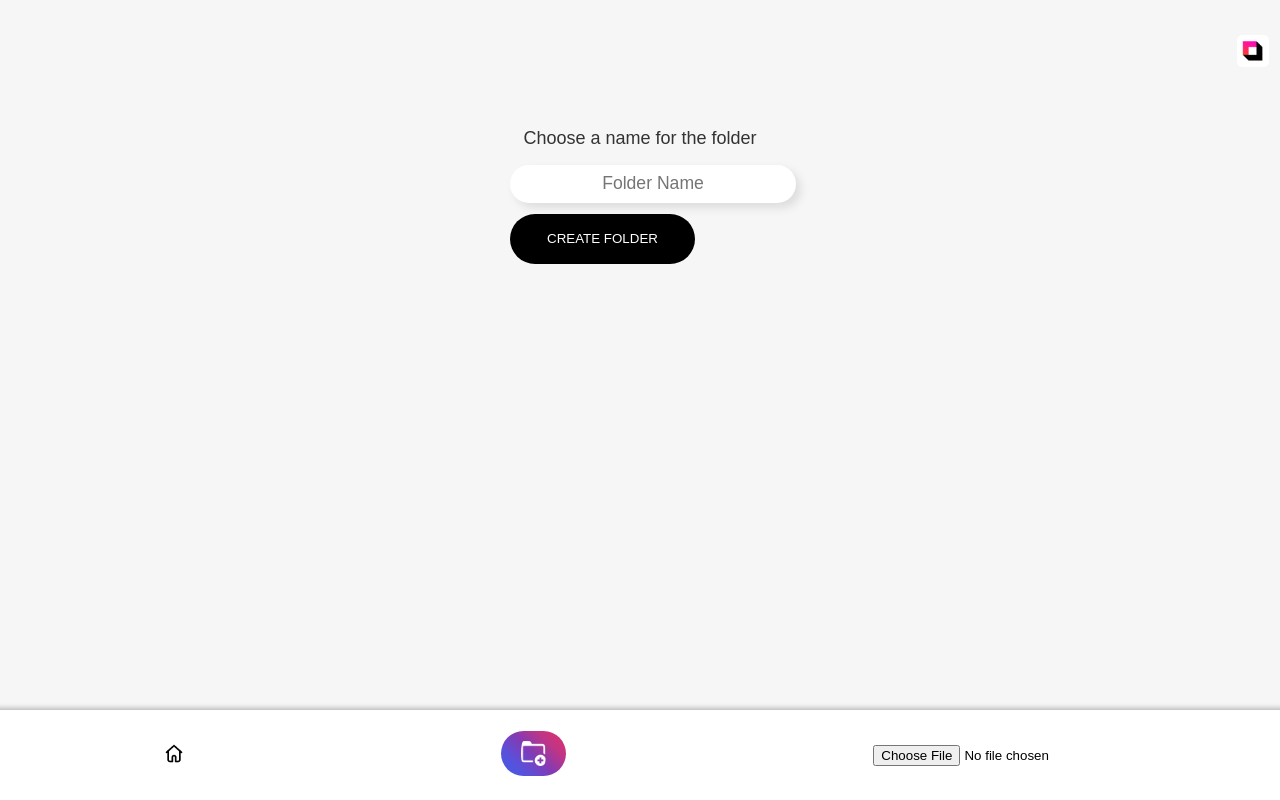
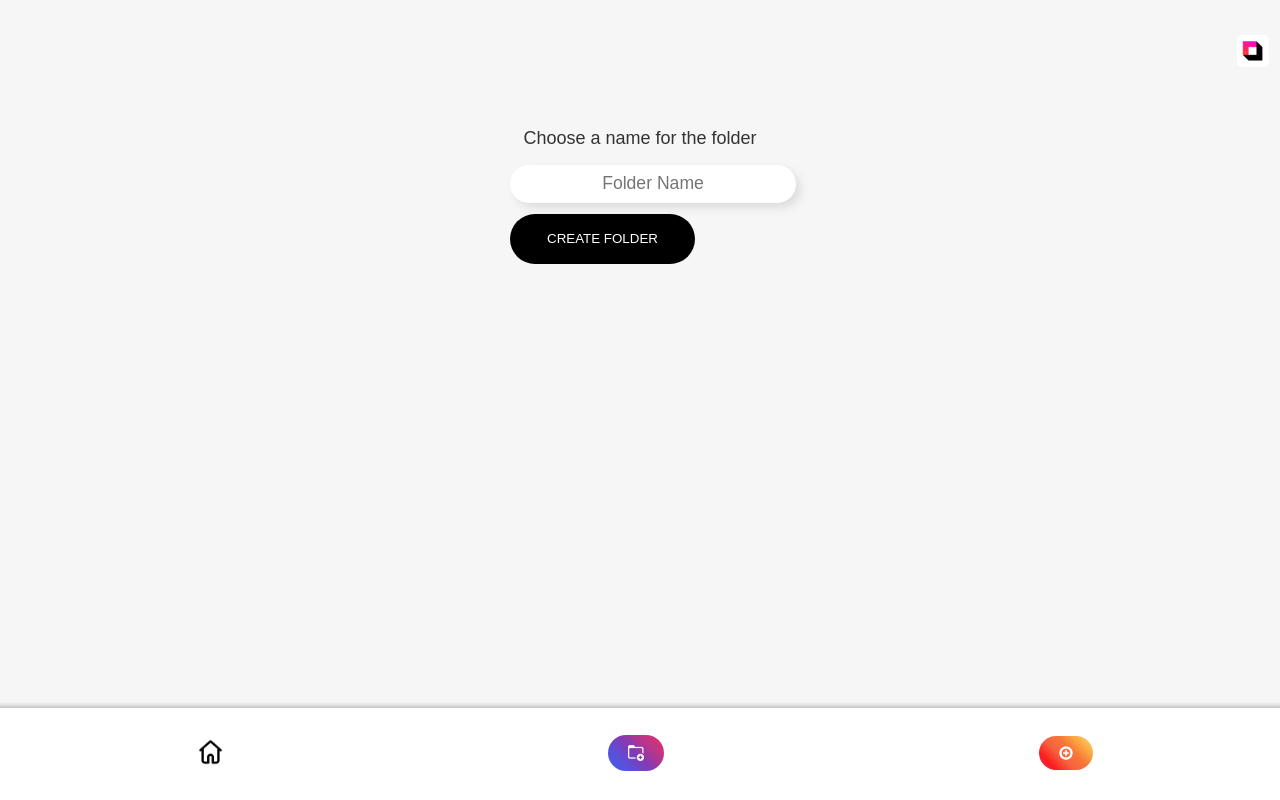
Before and after one commit to Riyadaram/PROYECTO_FINAL, a React (Vite) app: page /create-folder in a window 1280 px wide. Built offline with nearby package versions, Linux system fonts and the light colour scheme; a web font is replaced by a local one.

Commit message:
footer updated with style

```diff
--- a/src/components/FooterMenu/FooterMenu.css
+++ b/src/components/FooterMenu/FooterMenu.css
@@ -22,8 +22,8 @@ button {
 
 .basic-button {
   background-color: white;
-  border-radius: 50%; /* Esto hace que los botones sean circulares */
-  width: 20px; /* Ajusta según tus necesidades */
+  border-radius: 50%;
+  width: 27px;
   border: none;
   cursor: pointer;
   outline: none;
@@ -31,9 +31,29 @@ button {
   padding: 10px;
 }
 
+.basic-button:hover {
+  transform: scale(1.1);
+  background-color: #f5f5f5;
+}
+
+.plus-button {
+  position: relative;
+  width: 20px;
+  padding: 7px 17px;
+  border-radius: 50px;
+  background: linear-gradient(45deg, #e1306c, #fd1d1d, #f56040, #f77737, #fcaf45, #ffdc80);
+  transition: background 1.5s ease-in-out, color 1s ease-in-out;
+  border: 0px solid transparent;
+}
+
+.plus-button:hover {
+  background: linear-gradient(45deg, #405de6, #5851db, #833ab4, #c13584, #e1306c);
+  transform: scale(1.1);
+}
+
 .folder-button {
   position: relative;
-  width: 25px;
+  width: 16px;
   padding: 10px 20px;
   border-radius: 50px;
   background: linear-gradient(45deg, #405de6, #5851db, #833ab4, #c13584, #e1306c);
@@ -44,25 +64,3 @@ button {
 .folder-button:hover {
   background: linear-gradient(45deg, #e1306c, #fd1d1d, #f56040, #f77737, #fcaf45, #ffdc80);
 }
-
-.plus-button {
-  position: relative;
-  width: 30px;
-  padding: 7px 17px;
-  border-radius: 50px;
-  background: linear-gradient(45deg, #e1306c, #fd1d1d, #f56040, #f77737, #fcaf45, #ffdc80);
-  transition: background 1.5s ease-in-out, color 1s ease-in-out;
-  border: 0px solid transparent;
-}
-
-.plus-button:hover {
-  background: linear-gradient(45deg, #405de6, #5851db, #833ab4, #c13584, #e1306c);
-}
-
-button:hover {
-  transform: scale(1.25);
-}
-
-.button:hover {
-  background-color: #f5f5f5; /* Cambia al blanco roto al hacer hover */
-}
--- a/src/components/FooterMenu/FooterMenu.jsx
+++ b/src/components/FooterMenu/FooterMenu.jsx
@@ -49,15 +49,16 @@ const FooterMenu = ({carpeta, setFiles}) => {
 }
 
                 <button>
-                    {/* Renderiza el botón plus con el evento onClick */}
-                    {/*<img src={Plus} className="plus-button" alt="Plus Button Logo" onClick={handlePlusButtonClick}/>*/}
-
+                <label htmlFor="file-input">
+  <img src={Plus} className="plus-button" alt="Add Folder Logo" />
+</label>
 <input
-
+  id="file-input"
   type="file"
   className="file-input"
   onChange={handleFileChange}
   accept="file/*"
+  style={{ display: 'none' }} // Hide the input element
 />
                 </button>
 
```
Lines whose indentation alone changed are shown as unchanged.
